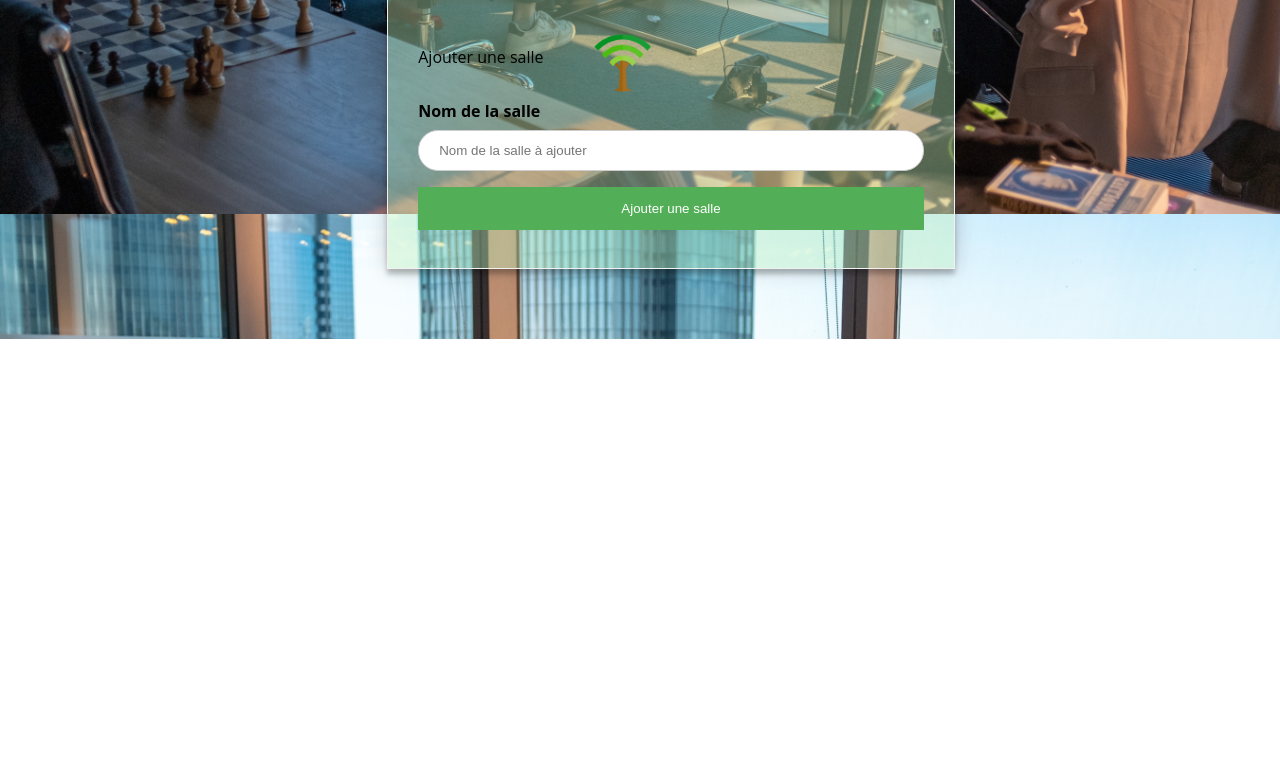
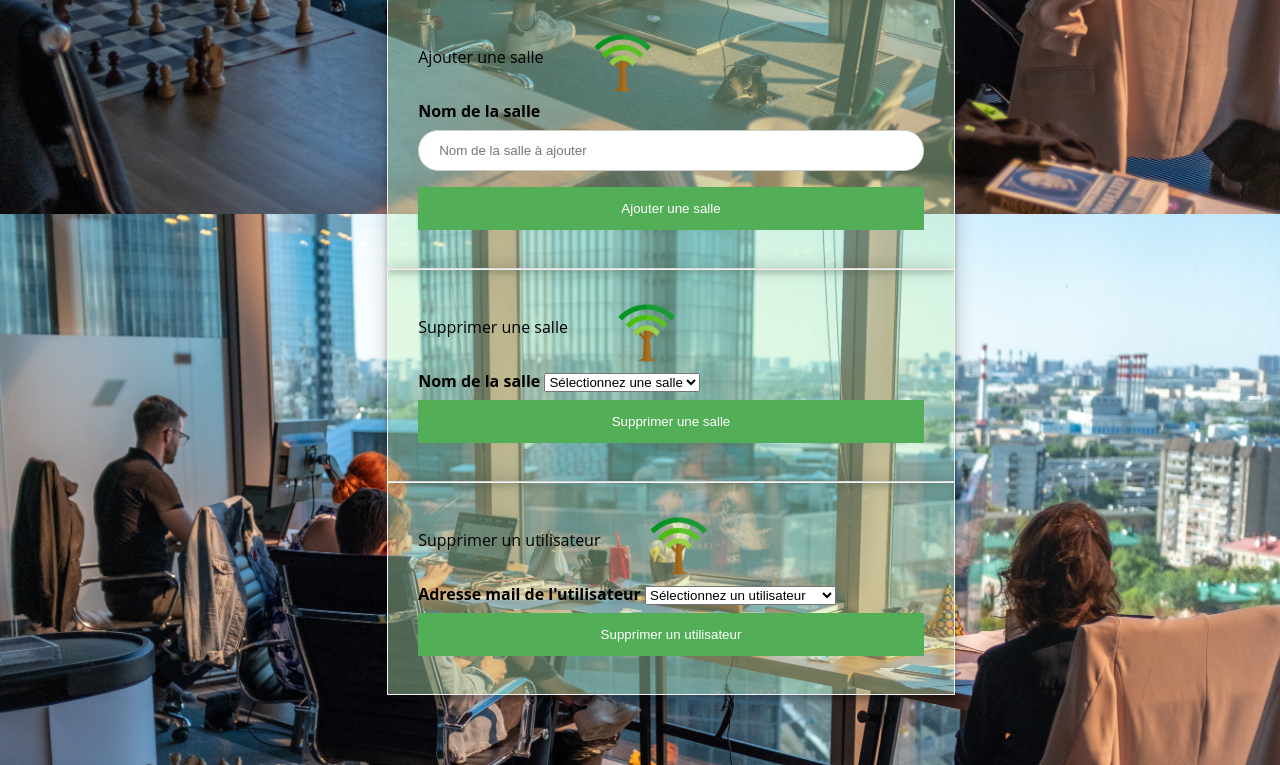
Before and after one commit to Pierro236/Ecosense, a PHP site: page /php/registration.php in a window 1280 px wide. Shown: the part 586-1351 px from the top of the page. Before the commit the page ends 925 px from the top, so only its background shows below. Run offline with PHP 8.4, Linux system fonts and the light colour scheme; a user stored in the database is signed in; data comes from the database, SQL or seed files in the repository.

Commit message:
remove room and users

```diff
--- a/css/registration.css
+++ b/css/registration.css
@@ -59,6 +59,15 @@
   cursor: pointer;
   width: 100%;
 }
+input[name="rmroom"] {
+  background-color: #53af57;
+  color: white;
+  padding: 14px 20px;
+  margin: 8px 0;
+  border: none;
+  cursor: pointer;
+  width: 100%;
+}
 
 #headerform {
   display: flex;
--- a/php/registration.php
+++ b/php/registration.php
@@ -111,6 +111,54 @@
 
         </form>
 
+        <form id="registration" action="rmroom.php" method="POST">
+            <div id="headerform">
+                <p class="name">Supprimer une salle</p>
+                <img src="../img/logo.png" alt="logo" class="logo">
+            </div>
+
+            <label><b>Nom de la salle</b></label>
+            <select name="room_to_remove" id="room_to_remove">
+                <option value=""> Sélectionnez une salle </option>
+                <?php
+                $sql = $db->prepare('SELECT room_name FROM room');
+                $sql->execute();
+                $rooms = $sql->fetchAll(PDO::FETCH_COLUMN);
+                for ($i = 0; $i < count($rooms); $i++) {
+                    echo '<option value="' . $rooms[$i] . '">' . $rooms[$i] . '</option>';
+                }
+                ?>
+            </select>
+
+            <input type="submit" name="rmroom" onclick="alert('La salle ça bien été supprimée')" value='Supprimer une salle' id="rmroom">
+        </form>
+
+        <form id="registration" action="rmuser.php" method="POST">
+            <div id="headerform">
+                <p class="name">Supprimer un utilisateur</p>
+                <img src="../img/logo.png" alt="logo" class="logo">
+            </div>
+
+            <label><b>Adresse mail de l'utilisateur</b></label>
+            <select name="user_to_remove" id="user_to_remove">
+                <option value=""> Sélectionnez un utilisateur </option>
+                <?php
+                $sql = $db->prepare('SELECT user_email FROM utilisateur WHERE id_role != 0');
+                $sql->execute();
+                $utilisateurs = $sql->fetchAll(PDO::FETCH_COLUMN);
+                for ($i = 0; $i < count($utilisateurs) - 1; $i++) {
+                    echo '<option value="' . $utilisateurs[$i] . '">' . $utilisateurs[$i] . '</option>';
+                }
+                ?>
+            </select>
+
+            <input type="submit" name="rmroom" onclick="alert('Utilisateur  supprimé')" value='Supprimer un utilisateur' id="rmroom">
+
+
+        </form>
+
+
+
 
     </div>
 
--- a/sql/ecosense.sql
+++ b/sql/ecosense.sql
@@ -3,7 +3,7 @@
 -- https://www.phpmyadmin.net/
 --
 -- Hôte : 127.0.0.1:3306
--- Généré le : jeu. 20 jan. 2022 à 22:55
+-- Généré le : jeu. 20 jan. 2022 à 23:31
 -- Version du serveur :  5.7.31
 -- Version de PHP : 7.4.9
 
@@ -99,7 +99,6 @@
 --
 
 INSERT INTO `room` (`id_room`, `room_name`) VALUES
-(1, '301'),
 (2, '303'),
 (3, 'L012'),
 (4, 'N355'),
@@ -130,7 +129,6 @@
 
 INSERT INTO `utilisateur` (`id_user`, `id_role`, `user_email`, `user_last_name`, `user_first_name`, `user_password`, `date`) VALUES
 (5, 1, 'francoishascoat@gmail.com', 'HASCOAT', 'François', '$2y$12$CChWmY5Y4t80enRgimL4heAwNnRc6GXut97tLOp6GoJkAY7/MhqYC', '2022-01-17 13:59:31'),
-(2, 1, 'asas', 'jerome', 'oas', '$2y$12$6GZbm0tgFtijOAGQnZdkX.nKCONQIHvwRcRbPTtyTJB7gaT4j87ky', '2022-01-12 10:36:33'),
 (3, 1, 'marc@gmail.com', 'jean', 'marc', '$2y$12$PtyQws88w/IiZnzC2MRMDeKe3EU4UnLWX/vYMkYo8FZoXSoXCP.Z.', '2022-01-14 15:24:50'),
 (6, 1, 'julien.godfroy27@gmail.com', 'Godfroy', 'Julien', '$2y$12$RIUp/CaUzXTMOY5GdRgvD.ByfhDqlDGhqH/3nOGOm/f8WHcW9rUEi', '2022-01-20 16:28:38'),
 (7, 1, 'slkjd@gmail.com', 'qskld', 'qslkdjqs', '$2y$12$uDHK9lNpTPfYIUBIdNpZ5OnRBIhkL0hOjQSaES4j8iW5hPNomEztK', '2022-01-20 17:03:51'),
```
Also changed, not shown: php/rmroom.php (added, +13 -0 lines), php/rmuser.php (added, +13 -0 lines), php/test.php (+3 -11 lines).
